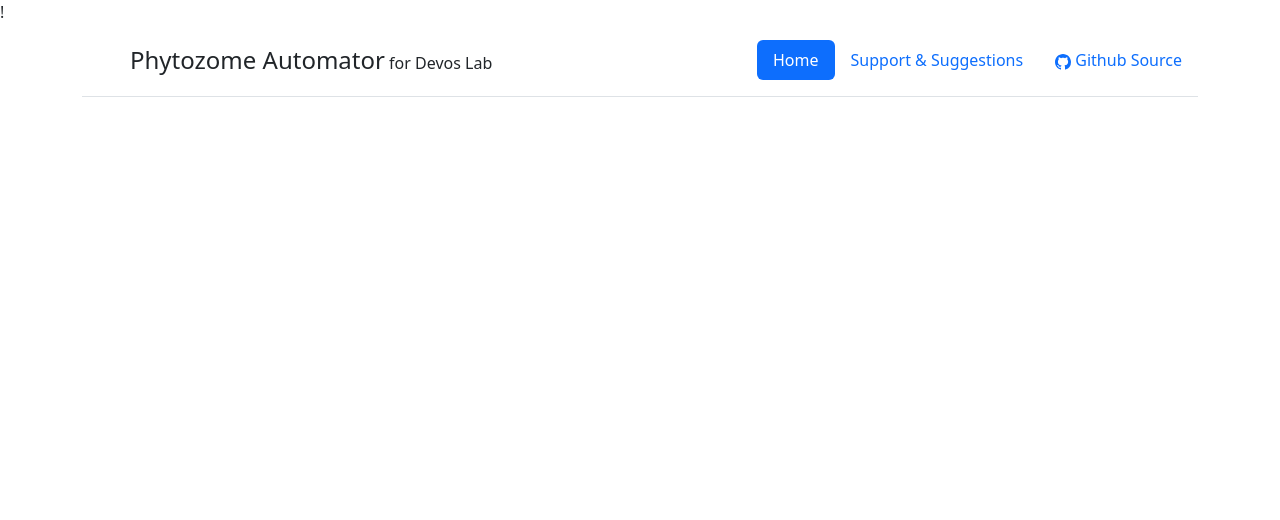
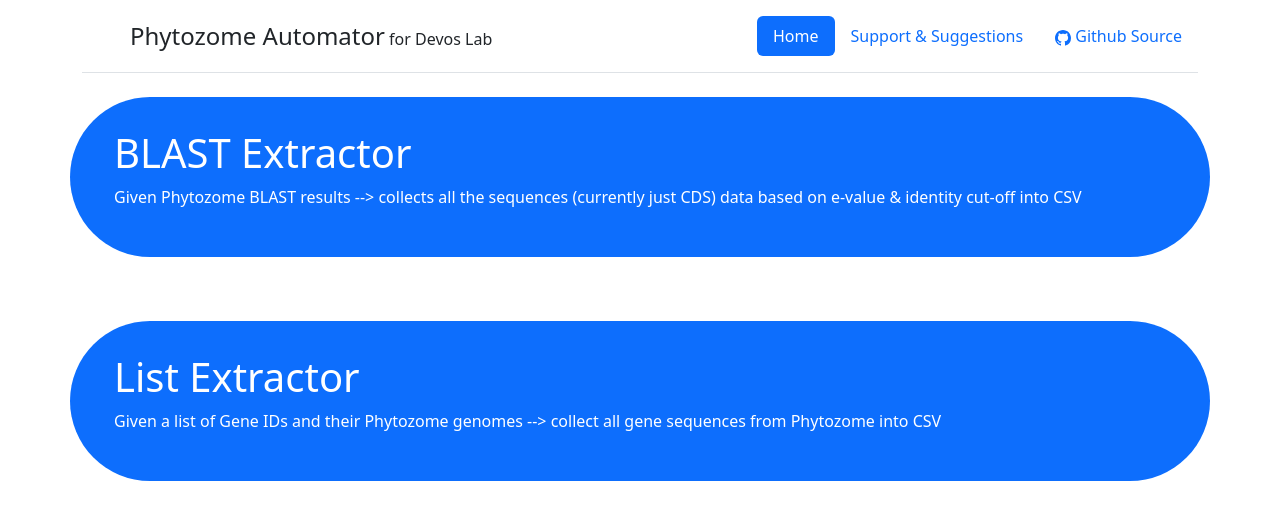
Before and after one commit to HankHelmers/Phytozome-Automation, a plain HTML site: page index.html in a window 1280 px wide. Drawn offline with nearby package versions, Linux system fonts and the light colour scheme.

Commit message:
Added Btns for Features & Basic CSS components
Added buttons to begin the features &

```diff
--- a/index.html
+++ b/index.html
@@ -1,4 +1,4 @@
-!<!DOCTYPE html>
+<!DOCTYPE html>
 
 <html>
     <head>
@@ -7,7 +7,7 @@
         <title></title>
         <meta name="description" content="">
         <meta name="viewport" content="width=device-width, initial-scale=1">
-        <link rel="stylesheet" href="">
+        <link rel="stylesheet" href="styles.css">
 
         <!--Bootstrap Import-->
         <link href="https://cdn.jsdelivr.net/npm/bootstrap@5.3.3/dist/css/bootstrap.min.css" rel="stylesheet" integrity="sha384-QWTKZyjpPEjISv5WaRU9OFeRpok6YctnYmDr5pNlyT2bRjXh0JMhjY6hW+ALEwIH" crossorigin="anonymous">
@@ -50,6 +50,20 @@
             </header>
         </div>
 
+        <div class="container">
+            <div class="row bg-primary">
+              <div onclick="location.href='suggest.html';" style="cursor: pointer;" class="col">
+                <h1>BLAST Extractor</h1>
+                <p>Given Phytozome BLAST results --> collects all the sequences (currently just CDS) data based on e-value & identity cut-off into CSV</p>
+              </div>
+            </div>
+            <div class="row bg-primary">
+              <div class="col">
+                <h1>List Extractor</h1>
+                <p>Given a list of Gene IDs and their Phytozome genomes --> collect all gene sequences from Phytozome into CSV</p>
+              </div>
+            </div>
+          </div>
 
 
 
--- /dev/null
+++ b/styles.css
@@ -0,0 +1,22 @@
+
+.row {
+    border-radius: 5em;
+
+    color: white;
+
+    margin: 4rem;
+    padding: 2rem;
+}
+
+.row:hover {
+    box-shadow: 2em 2em;
+
+    color: black;
+}
+
+a.fill-div {
+    display: block;
+    height: 100%;
+    width: 100%;
+    text-decoration: none;
+}
```
Also changed, not shown: suggest.html (+1 -1 lines).
